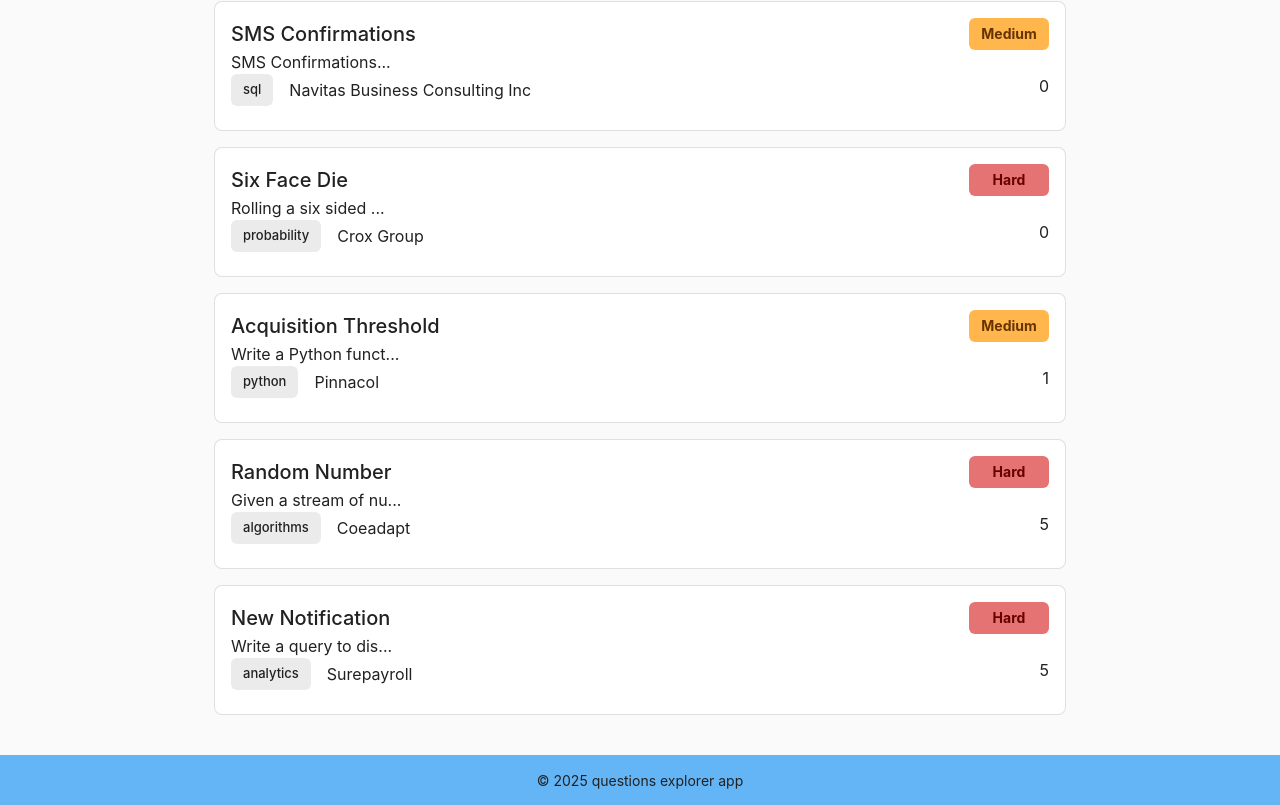
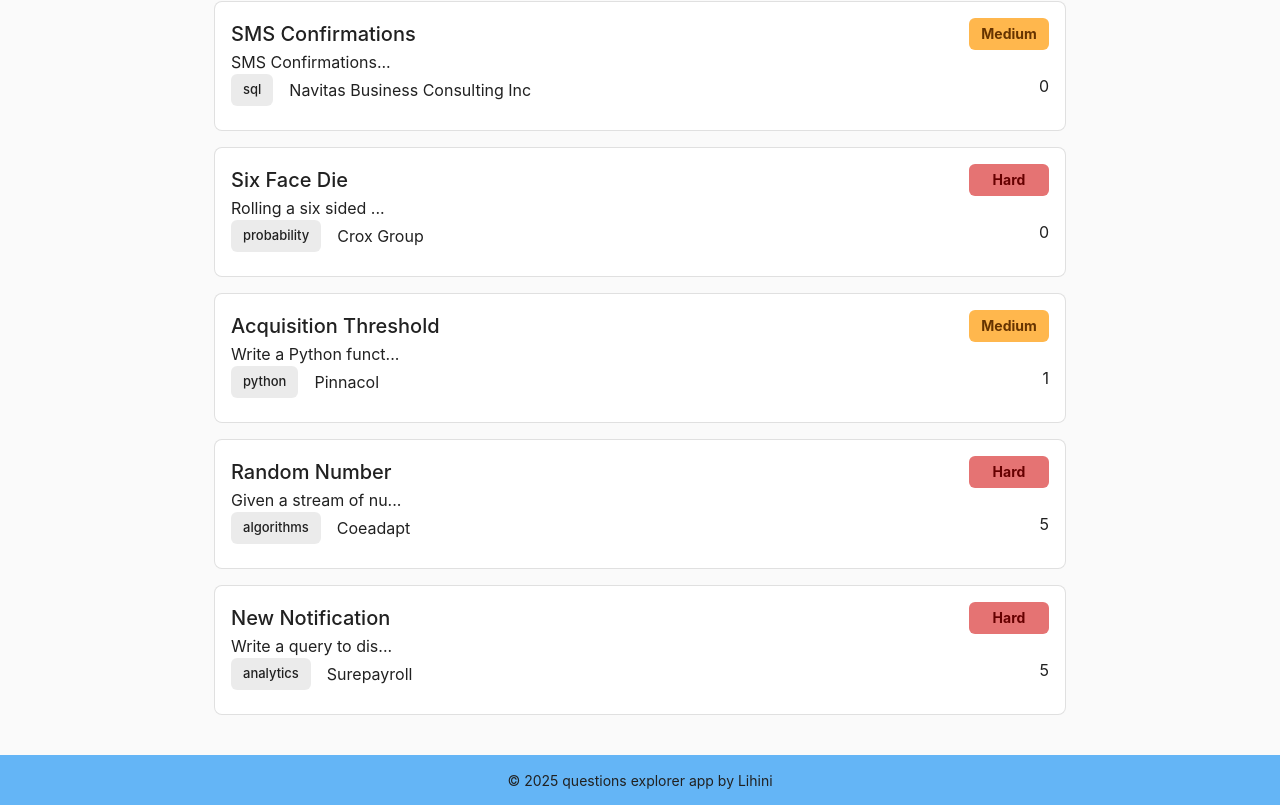
Before and after one commit to NAVODYA123/question-explorer, a Next.js app: page / in a window 1280 px wide. Shown: the part 10501-11306 px from the top of the page. Built offline with nearby package versions, Linux system fonts and the light colour scheme; some icons are missing.

Commit message:
update footer

```diff
--- a/src/components/layout/Footer.tsx
+++ b/src/components/layout/Footer.tsx
@@ -10,7 +10,7 @@ export const Footer = () => {
       sx={{ bgcolor: "primary.light", height: "50px", marginTop: "auto" }}
     >
       <Typography variant="body2">
-        © {new Date().getFullYear()} questions explorer app
+        © {new Date().getFullYear()} questions explorer app by Lihini
       </Typography>
     </Box>
   );
```
